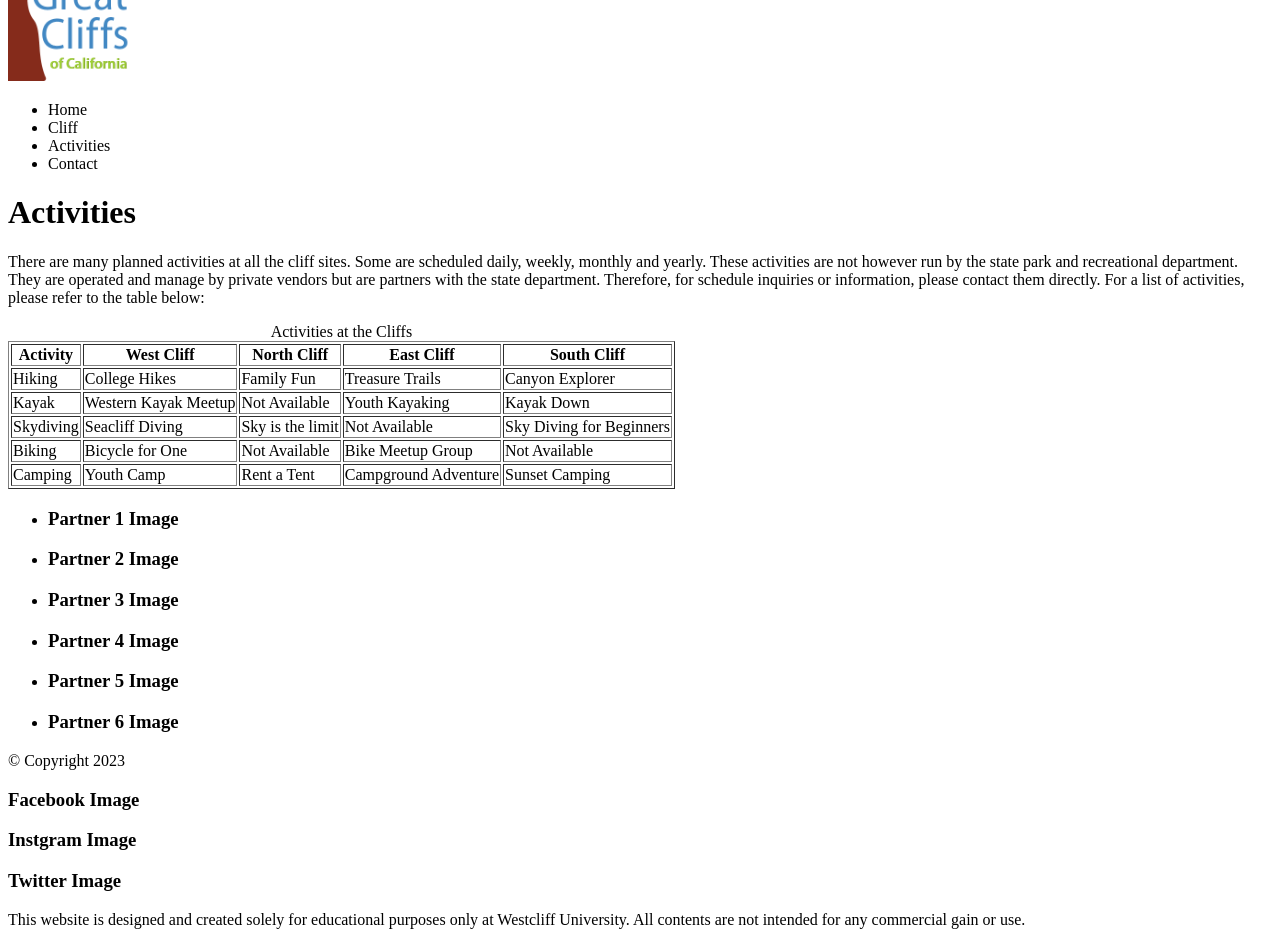
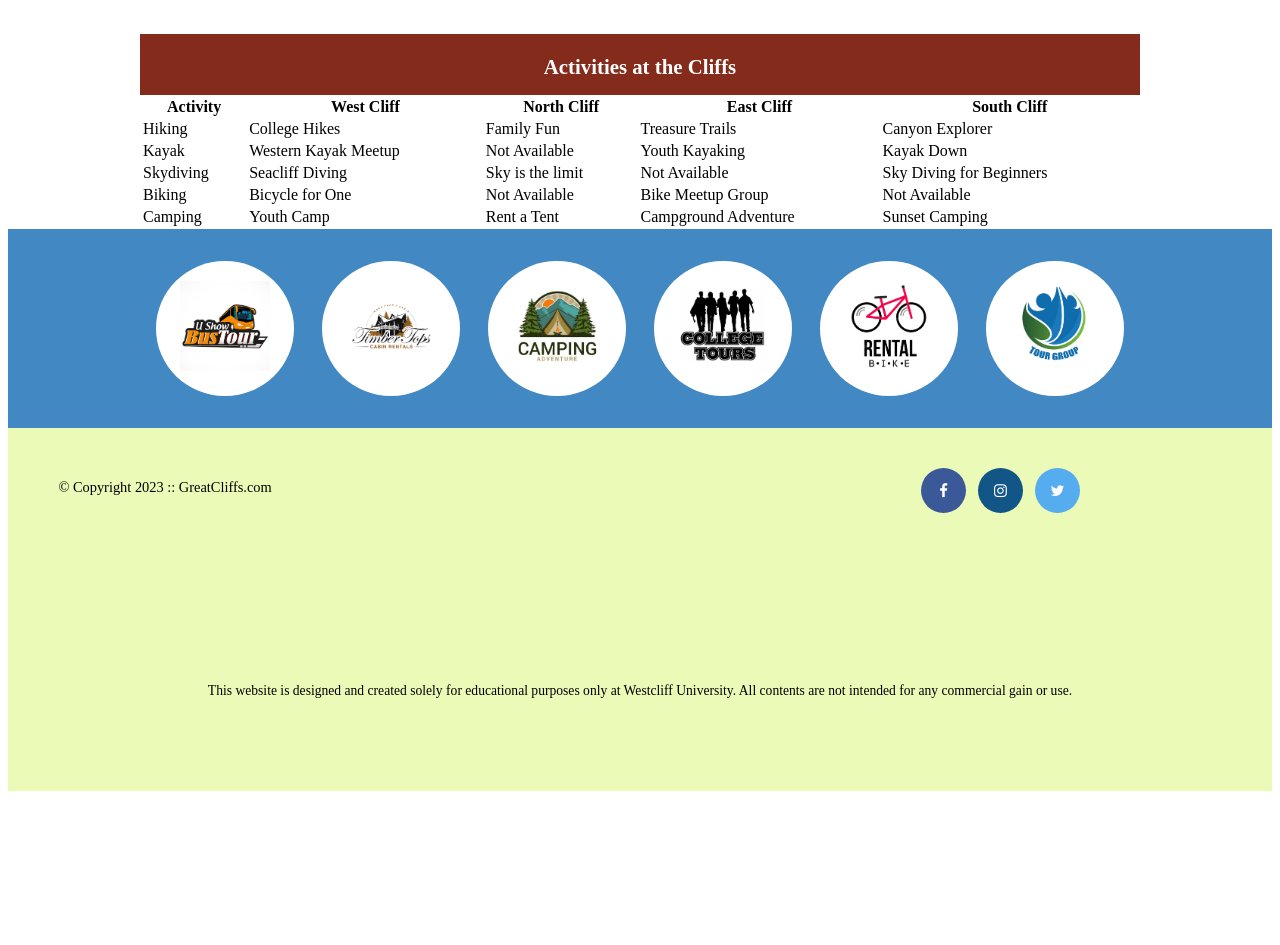
Before and after one commit to bazhonglbj/homework-module1, a plain HTML site: page activities.html in a window 1280 px wide. Shown: the part 620-1565 px from the top of the page. After the commit the page ends 1419 px from the top, so only its background shows below. Drawn offline with Linux system fonts and the light colour scheme.

Commit message:
three css link uploaded

```diff
--- a/activities.html
+++ b/activities.html
@@ -3,35 +3,34 @@
 <head>
     <title >Great Cliff Page</title>
     <meta charset="utf-8">
+    <link rel="stylesheet" href="https://cdnjs.cloudflare.com/ajax/libs/font-awesome/4.7.0/css/font-awesome.min.css">
+    <link rel="stylesheet" href="style.css">
 </head>
-<body>
+<body id="activities">
     <!--container to wrap everthing-->
-    <div class = "main-container">
+    <div id="container">
         <header>
-            <img src="images/cliff_ocean.jpg" alt="Ocean View Cliff" width="1280" height="564">
             <div class="main-header">
                 <div class="logo" >
-                    <img src="images/logo.png" alt="Great Cliffs Logo" width="125" height="125">
+                    <img src="images/logo.png" alt="Great Cliffs Logo" width="125">
                 </div>
+                <nav class="main-menu">
+                    <ul>
+                        <li><a href="index.html">Home</a></li>
+                        <li>Cliff</li>
+                        <li class="active"><a href="activities.html">Activities</a></li>
+                        <li><a href="contact.html">Contact</a></li>
+                    </ul>
+                </nav>
             </div>
         </header>
-
-        <!--main navigation-->
-        <nav class="main-menu">
-            <ul>
-                <li>Home</li>
-                <li>Cliff</li>
-                <li>Activities</li>
-                <li>Contact</li>
-            </ul>
-        </nav>
         <!--main content-->
         <main>
             <h1>Activities</h1>
             <p>There are many planned activities at all the cliff sites. Some are scheduled daily, weekly, monthly and yearly. These activities are not however run by the state park and recreational department. They are operated and manage by private vendors but are partners with the state department. Therefore, for schedule inquiries or information, please contact them directly. For a list of activities, please refer to the table below:
             </p>
 
-            <table border="1">
+            <table>
                 <caption>Activities at the Cliffs</caption>
                 <thead>
                     <tr>
@@ -84,23 +83,35 @@
 
         <section>
             <ul id="partners">
-                <li id="partner"><h3>Partner 1 Image</h3></li>
-                <li id="partner"><h3>Partner 2 Image</h3></li>
-                <li id="partner"><h3>Partner 3 Image</h3></li>
-                <li id="partner"><h3>Partner 4 Image</h3></li>
-                <li id="partner"><h3>Partner 5 Image</h3></li>
-                <li id="partner"><h3>Partner 6 Image</h3></li>
+                <li class="partner">
+                    <img src="images/partners/partner-bustour.png" alt="Partner Bus Tours">
+                </li>
+                <li class="partner">
+                    <img src="images/partners/partner-cabinrental.png" alt="Partner Cabin Rental">
+                </li>
+                <li class="partner">
+                    <img src="images/partners/partner-campingadv.png" alt="Partner Camping Adventure">
+                </li>
+                <li class="partner">
+                    <img src="images/partners/partner-collegetours.png" alt="Partner College Tours">
+                </li>
+                <li class="partner">
+                    <img src="images/partners/partner-rentalbike.png" alt="Partner Rental Bike">
+                </li>
+                <li class="partner">
+                    <img src="images/partners/partner-tourgroup.png" alt="Partner Tour Group">
+                </li>
             </ul>
         </section>
 
         <!--footer-->
         <footer>
             <div id="nondisclaimer">
-                <div class="copy"> &copy; Copyright 2023</div>
+                <div class="copy"> &copy; Copyright 2023 :: GreatCliffs.com</div>
                 <div class="social">
-                    <h3>Facebook Image</h3>
-                    <h3>Instgram Image</h3>
-                    <h3>Twitter Image</h3>
+                    <a href="#" class="fa fa-facebook"></a>
+                    <a href="#" class="fa fa-instagram"></a>
+                    <a href="#" class="fa fa-twitter"></a>
                 </div>
             </div>
             <div id="disclaimer"><p>This website is designed and created solely for educational purposes only at Westcliff University. All contents are not intended for any commercial gain or use.</p></div>
--- /dev/null
+++ b/style.css
@@ -0,0 +1,183 @@
+/* header*/
+header{
+    width: 100%;
+    min-height: 400px;
+    padding-top: 3em;
+}
+#home header{
+    background: no-repeat lightgray url(images/cliff_ocean.jpg);
+    background-size:1500px;
+}
+
+#activities header{
+    background: no-repeat lightgray url(images/runfly.jpg);
+    background-size:1500px;
+}
+
+#contact header{
+    background: no-repeat lightgray url(images/cliff_rock.jpg);
+    background-size:1500px;
+}
+
+.main-header {
+    background-color: rgb(255,255,255,0.8);
+    width: 700px;
+    margin:2em auto 0 auto;
+    min-height: 100px;
+    height: 120px;
+    display: flex;
+}
+
+.main-header .log img {
+    width: 100px;
+    height: 100px;
+    margin:0 2em 0 0;
+    float: left;
+}
+
+/* Navigation */
+.main-menu {
+    margin-left: 100px;
+    font-weight: 400;
+}
+
+.main-menu ul li{
+    list-style-type: none;
+    display: inline-block;
+    float: left;
+    padding-left: 25px;
+    padding-right: 25px;
+    border-left: 1px solid rgba(202,204,202,0.6);
+    line-height: 100px;
+    text-transform: uppercase;
+    font-size: 14px;
+}
+
+.main-menu ul li a{
+    text-decoration: none;
+    color: #888;
+}
+.main-menu ul li a:hover {
+    color:#9ed034;
+}
+
+.main-menu ul li.active {
+    background: #9ed034;
+    border:none;
+}
+
+.main-menu ul li.active a{
+    color: #fff;
+}
+
+/* Main */
+.second-header h2 {
+    font-size: 30px;
+    color: #9ed034;
+    font-weight: bolder;
+    text-align: left;
+}
+
+.second-header h2 {
+    font-weight: bolder;
+}
+
+/* Partners*/
+section {
+    width: 100%;
+    background-color: #4288c3;
+}
+
+section #partners{
+    width: 1200px;
+    padding: 2em 0 2em 0;
+    margin: 0 auto;
+    text-align: center;
+}
+
+section #partners .partner{
+    display: inline-block;
+    margin: 0 0.75em;
+    padding: 1.3em 1.5em;
+    background-color: #fff;
+    border-radius: 50%;
+}
+
+section #partners .partner img{
+    width: 90px;
+    height: 90px;
+}
+
+/* Footer */
+footer{
+    width: 100%;
+    height: 155px;
+    padding-bottom: 13em;
+    background-color: #ecfab8;
+}
+
+footer #nondisclaimer .copy{
+    padding: 3.5em 3.5em 13em;
+    float: left;
+    font-size: 0.9em;
+}
+
+footer #nondisclaimer .social{
+    padding: 2.5em;
+    margin-right: 9.25em;
+    float: right;
+}
+
+footer #disclaimer {
+    clear: both;
+}
+
+footer #disclaimer p{
+    font-size: 0.85em;
+    text-align: center;
+    padding-bottom: 3.5em;
+}
+
+footer #nondisclaimer .social .fa {
+    padding: 15px;
+    font-size: 15px;
+    width: 15px;
+    text-align: center;
+    text-decoration: none;
+    margin: 0 4px;
+    border-radius: 50%;
+}
+
+footer #nondisclaimer .social .fa:hover{
+    opacity:0.7;
+}
+
+footer #nondisclaimer .social .fa-facebook{
+    background: #3b5998;
+    color: white;
+}
+
+footer #nondisclaimer .social .fa-twitter{
+    background: #55ACEE;
+    color: white;
+}
+
+footer #nondisclaimer .social .fa-instagram{
+    background: #125688;
+    color: white;
+}
+
+/* Activities */
+table {
+    width: 1000px;
+    margin:4em auto 0 auto
+}
+
+caption {
+    background: #852b1b;
+    height: 40px;
+    color: #fff;
+    font-size: 1.3em;
+    font-weight: bold;
+    padding-top: 1em;
+}
```
Also changed, not shown: contact.html (+34 -23 lines), index.html (+6 -161 lines), images/runfly.jpg (added), 3 other files.
